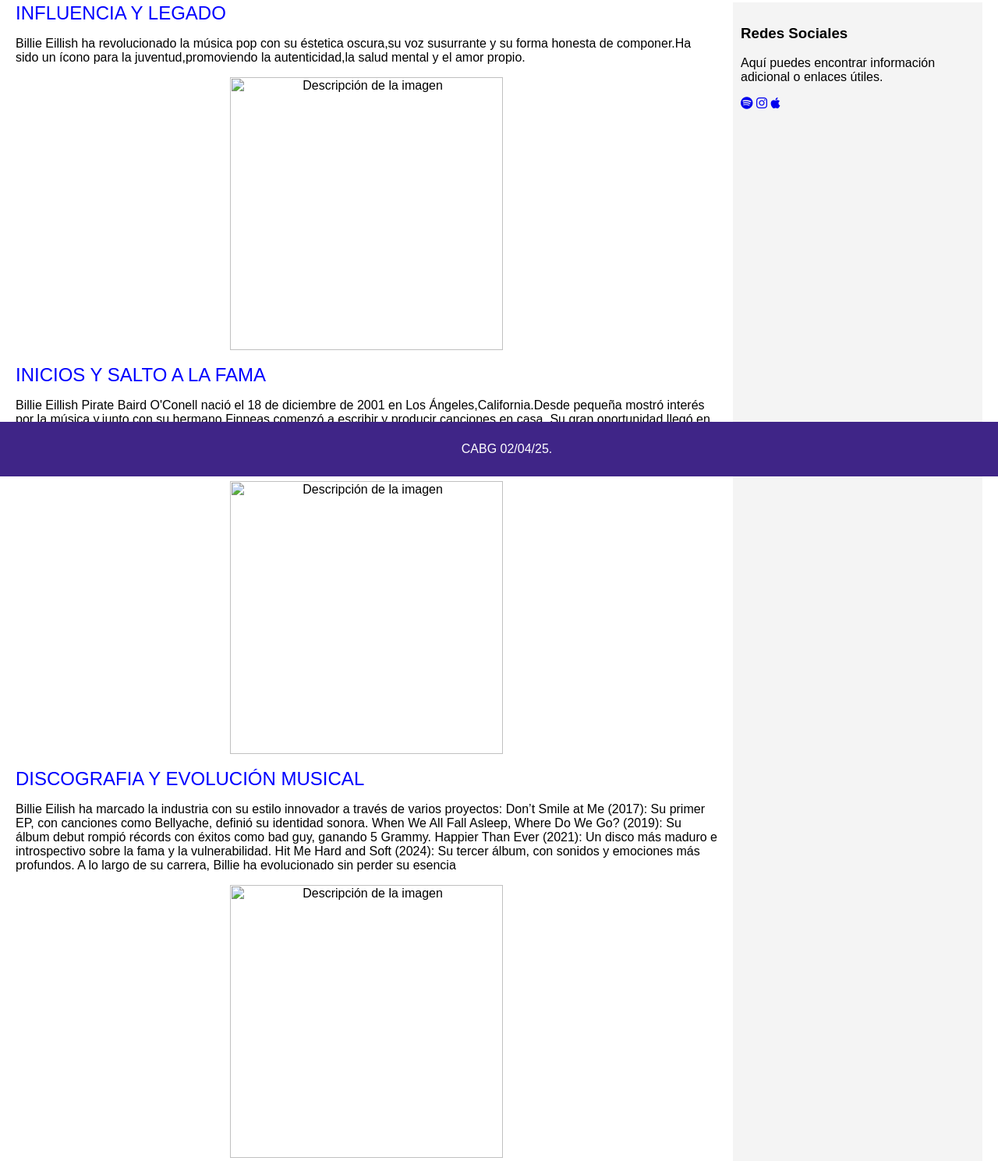
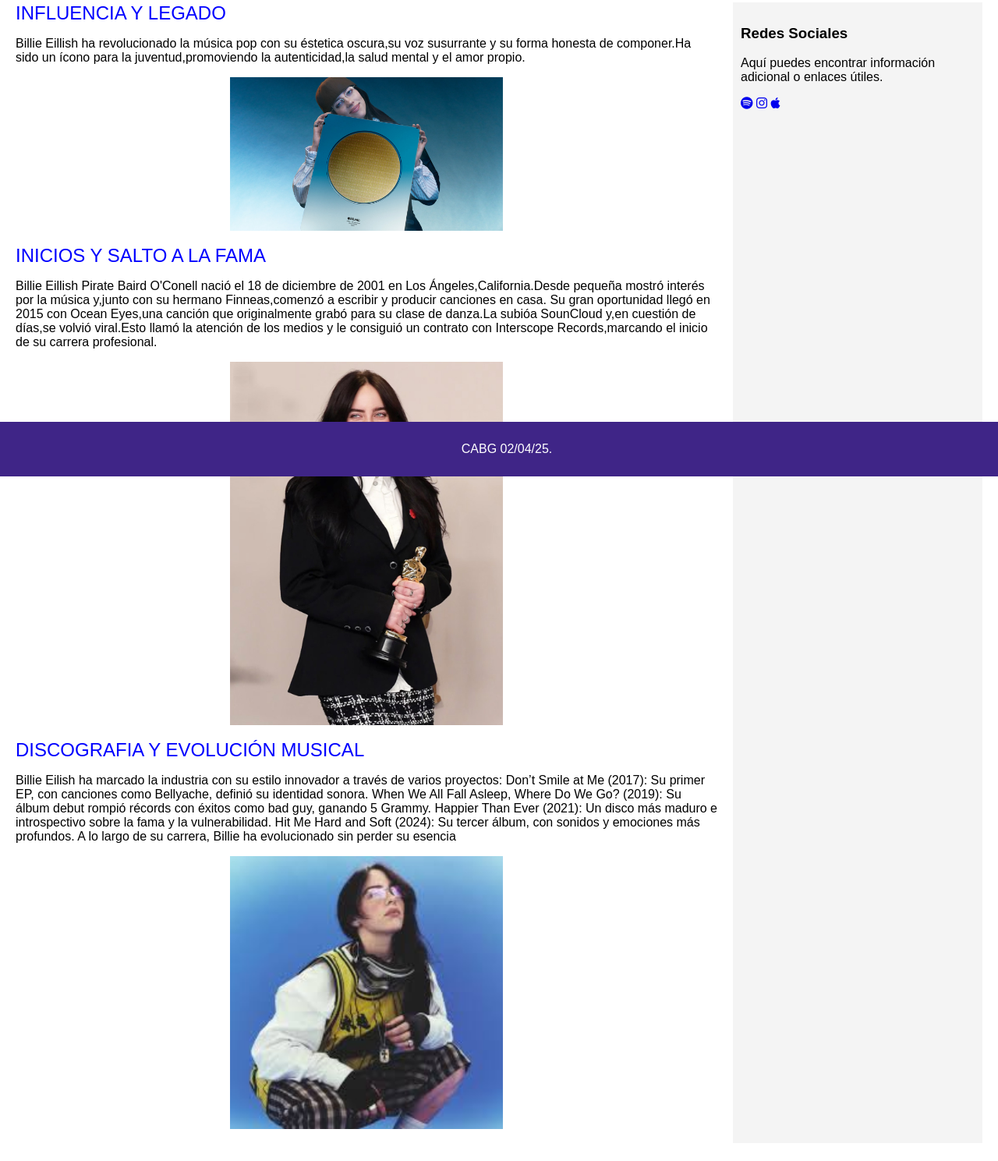
Before and after one commit to alssandrab/cltrpop, a plain HTML site: page contenido.html in a window 1280 px wide. Shown: the part 189-1678 px from the top of the page at 78% size. Drawn offline with Linux system fonts and the light colour scheme.

Commit message:
contenido.html

```diff
--- a/contenido.html
+++ b/contenido.html
@@ -30,7 +30,7 @@
             <p>Billie Eillish ha revolucionado la música pop con su éstetica oscura,su voz susurrante y su forma honesta
                 de componer.Ha sido un ícono para la juventud,promoviendo la autenticidad,la salud mental y el amor
                 propio.</p>
-            <center><img src="imagen/f2.jpg" alt="Descripción de la imagen" width="350vh" height="auto"></center>
+            <center><img src="f2.jpg" width="350vh" height="auto"></center>
             <br>
             <summary style="color: blue; font-size: 24px;">INICIOS Y SALTO A LA FAMA</summary>
             <p>Billie Eillish Pirate Baird O'Conell nació el 18 de diciembre de 2001 en Los Ángeles,California.Desde
@@ -40,7 +40,7 @@
                 danza.La subióa SounCloud y,en cuestión de días,se volvió viral.Esto llamó la atención de los medios y
                 le consiguió un contrato con Interscope Records,marcando el inicio de su carrera profesional.
             </p>
-            <center><img src="imagen/f3.jpg" alt="Descripción de la imagen" width="350vh" height="auto"></center>
+            <center><img src="f3.jpg" width="350vh" height="auto"></center>
             <br>
             <summary style="color: blue; font-size: 24px;">DISCOGRAFIA Y EVOLUCIÓN MUSICAL</summary>
             <p>Billie Eilish ha marcado la industria con su estilo innovador a través de varios proyectos:
@@ -56,7 +56,7 @@
 
                 A lo largo de su carrera, Billie ha evolucionado sin perder su esencia
             </p>
-            <center><img src="imagen/f4.jpg" alt="Descripción de la imagen" width="350vh" height="auto"></center>
+            <center><img src="f4.jpg" width="350vh" height="auto"></center>
             <br>
         </article>
 
```
